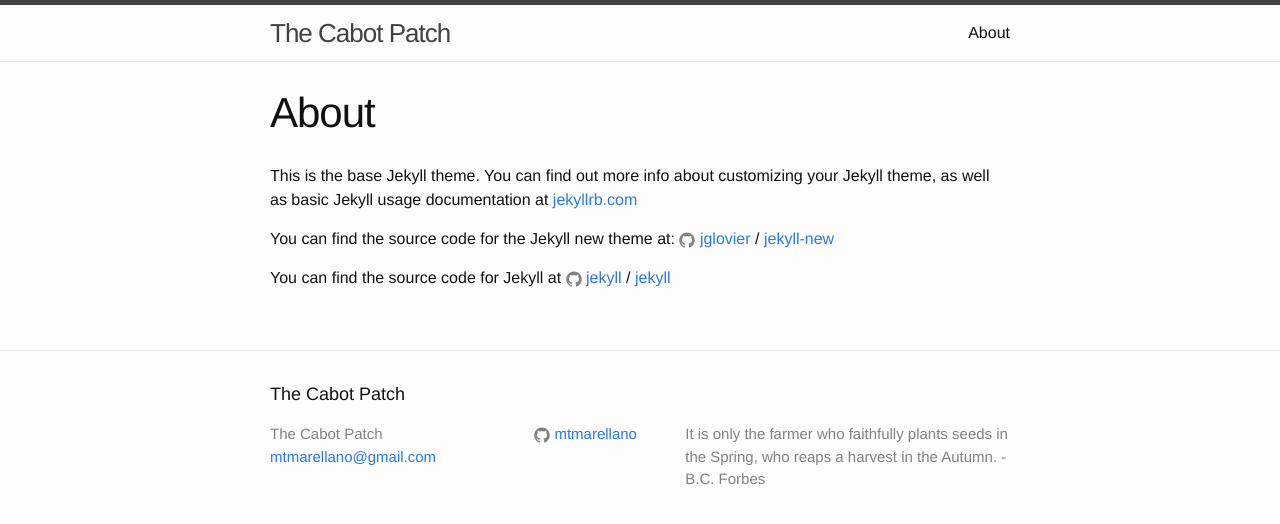
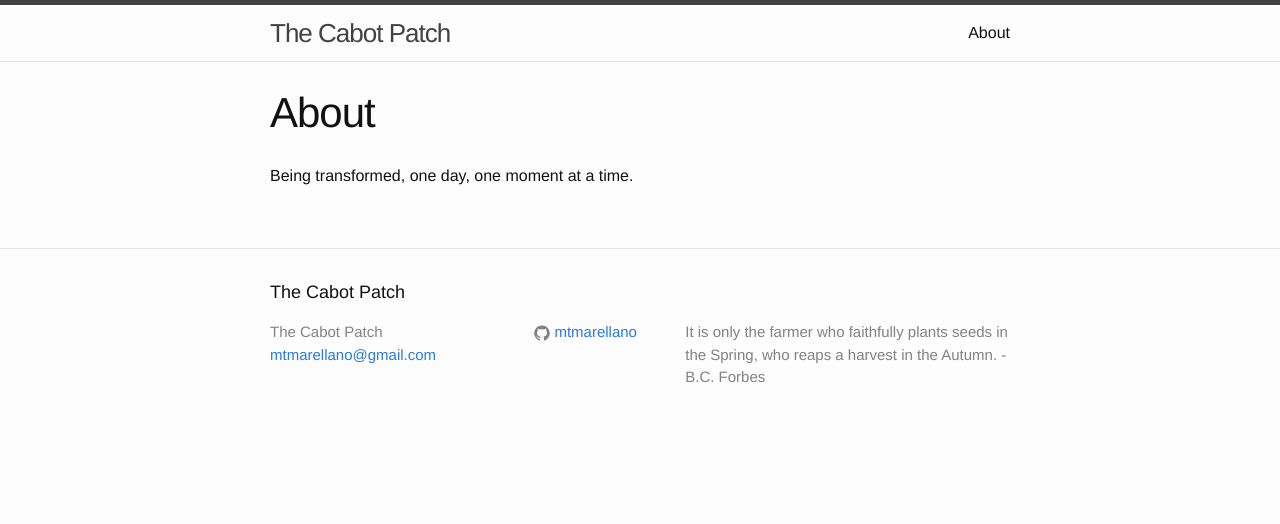
Before and after one commit to mtmarellano/mtmarellano.github.io, a Jekyll site: the page built from about.md, in a window 1280 px wide. Shown: the top 524 px of the page. Built offline with Jekyll 4.4.1, drawn with Linux system fonts in a browser that asks for light colours.

Commit message:
Update about.md

```diff
--- a/about.md
+++ b/about.md
@@ -4,12 +4,4 @@ title: About
 permalink: /about/
 ---
 
-This is the base Jekyll theme. You can find out more info about customizing your Jekyll theme, as well as basic Jekyll usage documentation at [jekyllrb.com](http://jekyllrb.com/)
-
-You can find the source code for the Jekyll new theme at:
-{% include icon-github.html username="jglovier" %} /
-[jekyll-new](https://github.com/jglovier/jekyll-new)
-
-You can find the source code for Jekyll at
-{% include icon-github.html username="jekyll" %} /
-[jekyll](https://github.com/jekyll/jekyll)
+Being transformed, one day, one moment at a time.
```
